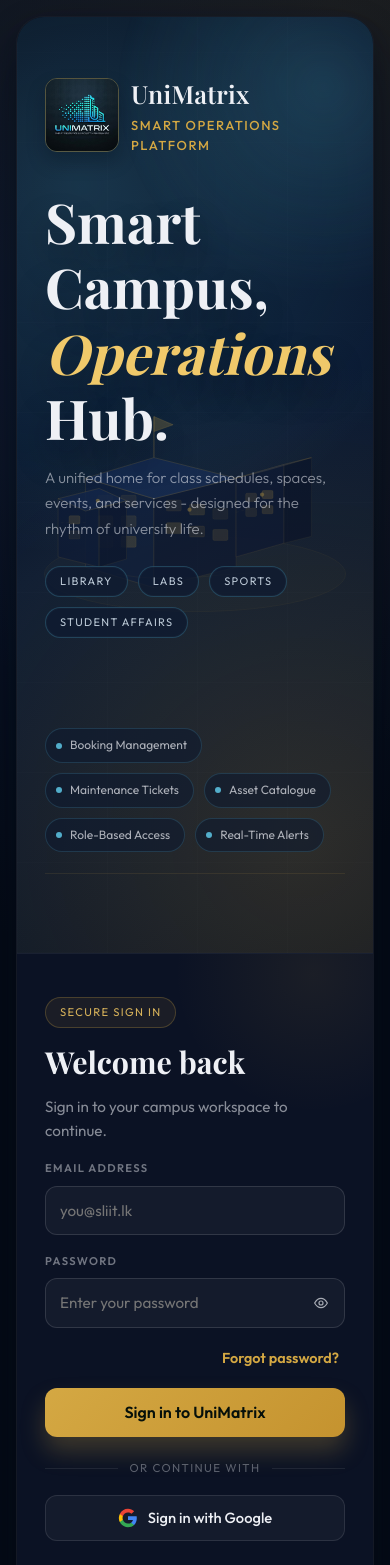
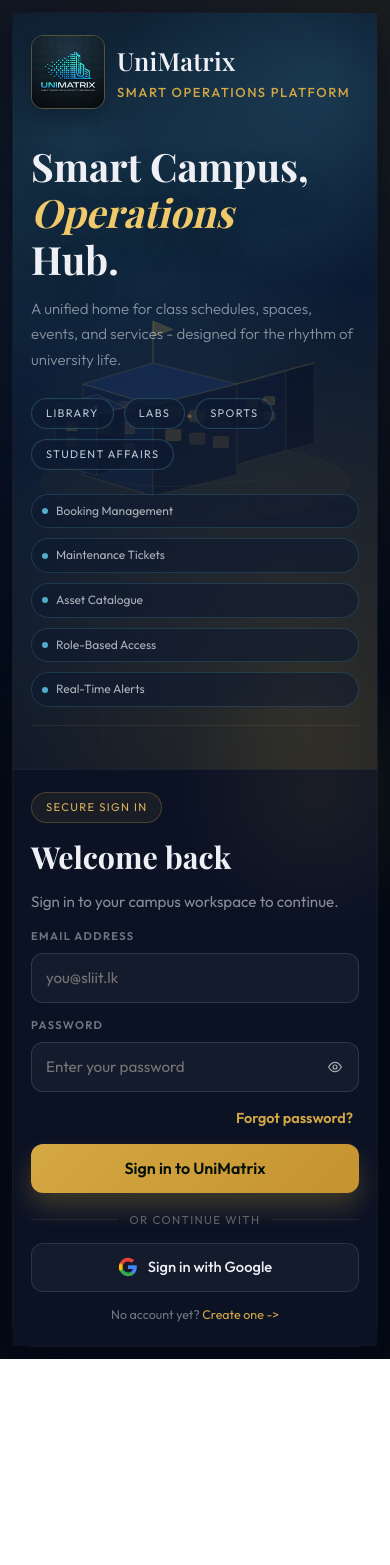
Before and after one commit to oshan-rajakaruna/it3030-paf-2026-smart-malabe-group114, a React (Vite) app: page /login in a window 390 px wide. Shown: the top 1565 px of the page. After the commit the page ends 1359 px from the top, so only its background shows below. Built offline with nearby package versions, Linux system fonts and the light colour scheme; no server answers.

Commit message:
fix: improve signup page responsiveness to prevent content cutoff at 90% zoom

```diff
--- a/src/pages/LoginPage.module.css
+++ b/src/pages/LoginPage.module.css
@@ -13,6 +13,7 @@
   display: flex;
   align-items: center;
   justify-content: center;
+  width: 100%;
   padding: clamp(16px, 4vw, 36px);
   background:
     radial-gradient(circle at 15% 20%, rgba(16, 32, 64, 0.55) 0%, transparent 45%),
@@ -20,11 +21,13 @@
     #050b16;
   font-family: 'Outfit', sans-serif;
   color: var(--cream);
+  overflow-y: auto;
 }
 
 .shell {
   width: min(1200px, 100%);
-  height: min(720px, 92vh);
+  min-height: min(720px, 92vh);
+  height: auto;
   background: rgba(6, 12, 24, 0.85);
   border-radius: 28px;
   display: grid;
@@ -34,6 +37,7 @@
   box-shadow:
     0 30px 60px rgba(4, 10, 22, 0.45),
     0 12px 30px rgba(4, 10, 22, 0.35);
+  min-width: 0;
 }
 
 .left {
@@ -44,7 +48,8 @@
   flex-direction: column;
   justify-content: flex-start;
   isolation: isolate;
-  height: 100%;
+  height: auto;
+  min-width: 0;
 }
 
 .leftBg {
@@ -174,6 +179,7 @@
 .leftContent {
   position: relative;
   z-index: 4;
+  min-width: 0;
 }
 
 .leftLogo {
@@ -357,13 +363,14 @@
 
 .right {
   background: #0b1224;
-  padding: clamp(32px, 5vh, 56px) clamp(28px, 4vw, 44px);
+  padding: clamp(24px, 4vh, 44px) clamp(24px, 4vw, 44px);
   display: flex;
   flex-direction: column;
-  gap: 18px;
+  gap: 14px;
   position: relative;
-  overflow: hidden;
-  height: 100%;
+  overflow: visible;
+  height: auto;
+  min-width: 0;
 }
 
 .rightGlow {
@@ -634,11 +641,18 @@
   color: var(--cream);
   font-weight: 500;
   font-size: 0.92rem;
+  min-width: 0;
+  text-align: center;
 }
 
 .socialBtn svg {
   width: 20px;
   height: 20px;
+  flex-shrink: 0;
+}
+
+.socialBtn span {
+  min-width: 0;
 }
 
 .socialBtn:hover {
@@ -703,13 +717,24 @@
 }
 
 @media (max-width: 1024px) {
+  .page {
+    align-items: flex-start;
+  }
+
   .shell {
     grid-template-columns: 1fr;
     height: auto;
+    overflow: visible;
   }
 
   .right {
     border-top: 1px solid rgba(255, 255, 255, 0.06);
+    height: auto;
+    overflow: visible;
+  }
+
+  .left {
+    height: auto;
   }
 
   .statCards {
@@ -718,6 +743,37 @@
 }
 
 @media (max-width: 720px) {
+  .page {
+    padding: 12px;
+  }
+
+  .shell {
+    border-radius: 22px;
+  }
+
+  .left,
+  .right {
+    padding: 22px 18px;
+  }
+
+  .leftHeadline {
+    font-size: clamp(2.2rem, 10vw, 3.1rem);
+  }
+
+  .leftDesc {
+    max-width: none;
+  }
+
+  .modulePills {
+    margin-top: 24px;
+    margin-bottom: 18px;
+  }
+
+  .pill {
+    width: 100%;
+    justify-content: flex-start;
+  }
+
   .hubCards {
     grid-template-columns: 1fr;
   }
@@ -729,10 +785,44 @@
   .socialRow {
     flex-wrap: wrap;
   }
+
+  .socialBtn {
+    min-height: 46px;
+    height: auto;
+    padding: 12px 14px;
+  }
+
+  .legalText {
+    margin-top: 0;
+  }
+
+  .toast {
+    left: 12px;
+    right: 12px;
+    bottom: 16px;
+    transform: translateY(60px);
+    width: auto;
+    max-width: none;
+    white-space: normal;
+  }
+
+  .toastShow {
+    transform: translateY(0);
+  }
 }
 
 @media (max-height: 760px) {
+  .page {
+    align-items: flex-start;
+  }
+
   .shell {
+    height: auto;
+    overflow: visible;
+  }
+
+  .left,
+  .right {
     height: auto;
   }
 }
```
